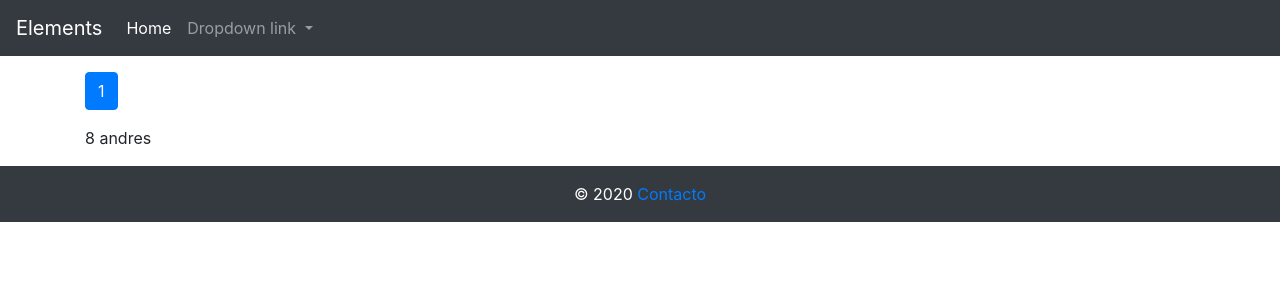
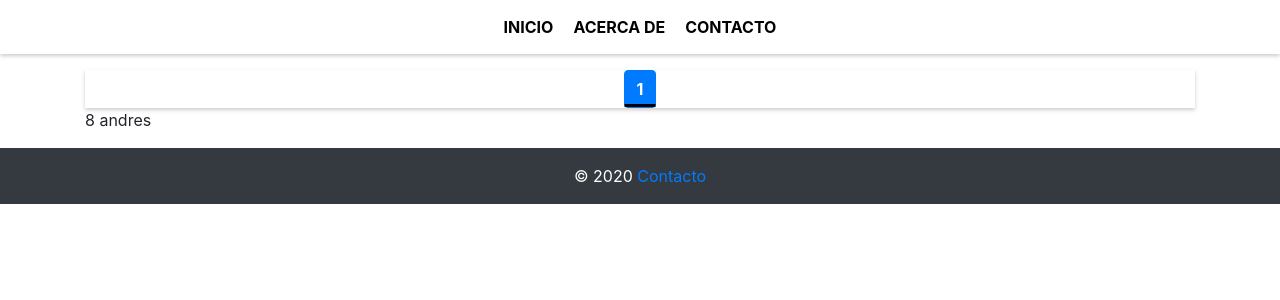
Before and after one commit to pablogonso/MusicPro, a Django app: page /comment/ in a window 1280 px wide. Shown: the top 300 px of the page. Run offline with Django 3.2, Linux system fonts and the light colour scheme; data that the repository does not hold is empty; some libraries are stand-ins or nearby versions.

Commit message:
Añadiendo estilo al header desde archivo style.css

```diff
--- /dev/null
+++ b/comment/static/style.css
@@ -0,0 +1,79 @@
+nav {
+    background-color: #fff;
+    color: #000;
+    /*position: fixed; arreglar esta linea de css */
+    width: 100%;
+    top: 0;
+    left: 0;
+    box-shadow: 0 2px 4px rgba(0, 0, 0, .2);
+    z-index: 999;
+}
+
+nav ul {
+    list-style-type: none;
+    margin: 0;
+    padding: 0;
+    display: flex;
+    justify-content: center;
+}
+
+nav li {
+    margin: 0 10px;
+}
+
+nav li a {
+    display: block;
+    color: inherit;
+    text-align: center;
+    text-transform: uppercase;
+    font-weight: bold;
+    padding: 15px 0;
+    text-decoration: none;
+    position: relative;
+}
+
+nav li a:before {
+    content: "";
+    position: absolute;
+    width: 100%;
+    height: 3px;
+    bottom: 0;
+    left: 0;
+    background-color: #000;
+    visibility: hidden;
+    transform: scaleX(0);
+    transition: all 0.3s ease-in-out 0s;
+}
+
+nav li a:hover:before {
+    visibility: visible;
+    transform: scaleX(1);
+}
+
+nav li.active a:before {
+    visibility: visible;
+    transform: scaleX(1);
+}
+
+nav li a:after {
+    content: "";
+    position: absolute;
+    width: 0;
+    height: 3px;
+    bottom: 0;
+    left: 50%;
+    background-color: #000;
+    visibility: hidden;
+    transform: translateX(-50%);
+    transition: all 0.3s ease-in-out 0s;
+}
+
+nav li a:hover:after {
+    visibility: visible;
+    width: 100%;
+}
+
+nav li.active a:after {
+    visibility: visible;
+    width: 100%;
+}
--- a/comment/templates/base.html
+++ b/comment/templates/base.html
@@ -1,7 +1,7 @@
 <!DOCTYPE html>
 <html lang="en">
 
-<head>
+<head id="encabezado">
     <meta charset="UTF-8">
     <meta name="viewport" content="width=device-width, initial-scale=1.0">
     <title>Document</title>
@@ -9,7 +9,7 @@
     {% load static %}
 
     <link rel="stylesheet" href="{% static 'bootstrap/dist/css/bootstrap.min.css' %}">
-    <link rel="stylesheet" href="{% static 'css/custom.css' %}">
+    <link rel="stylesheet" href="{% static 'style.css' %}">
 
 </head>
 
--- a/comment/templates/partials/header.html
+++ b/comment/templates/partials/header.html
@@ -1,23 +1,13 @@
-<nav class="navbar navbar-expand-lg navbar-dark bg-dark">
-  <a class="navbar-brand" href="{% url 'comment:index' %}">Elements</a>
-  <button class="navbar-toggler" type="button" data-toggle="collapse" data-target="#navbarNavDropdown" aria-controls="navbarNavDropdown" aria-expanded="false" aria-label="Toggle navigation">
-    <span class="navbar-toggler-icon"></span>
-  </button>
-  <div class="collapse navbar-collapse" id="navbarNavDropdown">
-    <ul class="navbar-nav">
-      <li class="nav-item active">
-        <a class="nav-link" href="{% url 'comment:index' %}">Home <span class="sr-only">(current)</span></a>
-      </li>
-      <li class="nav-item dropdown">
-        <a class="nav-link dropdown-toggle" href="#" id="navbarDropdownMenuLink" role="button" data-toggle="dropdown" aria-haspopup="true" aria-expanded="false">
-          Dropdown link
-        </a>
-        <div class="dropdown-menu" aria-labelledby="navbarDropdownMenuLink">
-          <a class="dropdown-item" href="#">Action</a>
-          <a class="dropdown-item" href="#">Another action</a>
-          <a class="dropdown-item" href="#">Something else here</a>
-        </div>
-      </li>
+{% load static %}
+
+<link rel="stylesheet" href="{% static 'style.css' %}">
+
+<header>
+  <nav>
+    <ul>
+      <li><a href="#">Inicio</a></li>
+      <li><a href="#">Acerca de</a></li>
+      <li><a href="#">Contacto</a></li>
     </ul>
-  </div>
-</nav>
+  </nav>
+</header>
```
Also changed, not shown: comment/static/css/user.style.css (+14 -12 lines), comment/static/bootstrap/dist/css/bootstrap-reboot.css, comment/static/bootstrap/dist/css/bootstrap.css, uploads/images/imagen_stratocaster.custom.jpeg (added), uploads/images/imagen_stratocaster.jpg (added), 1 other file.
